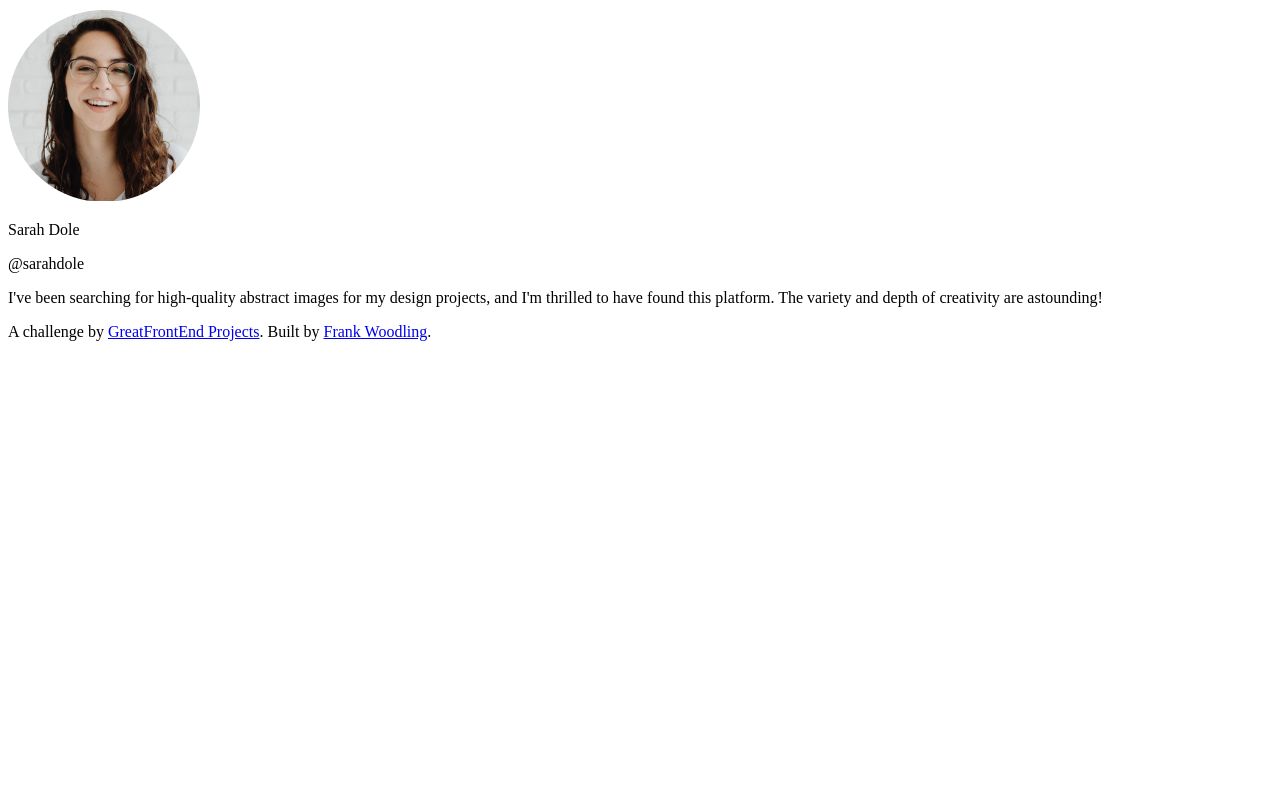
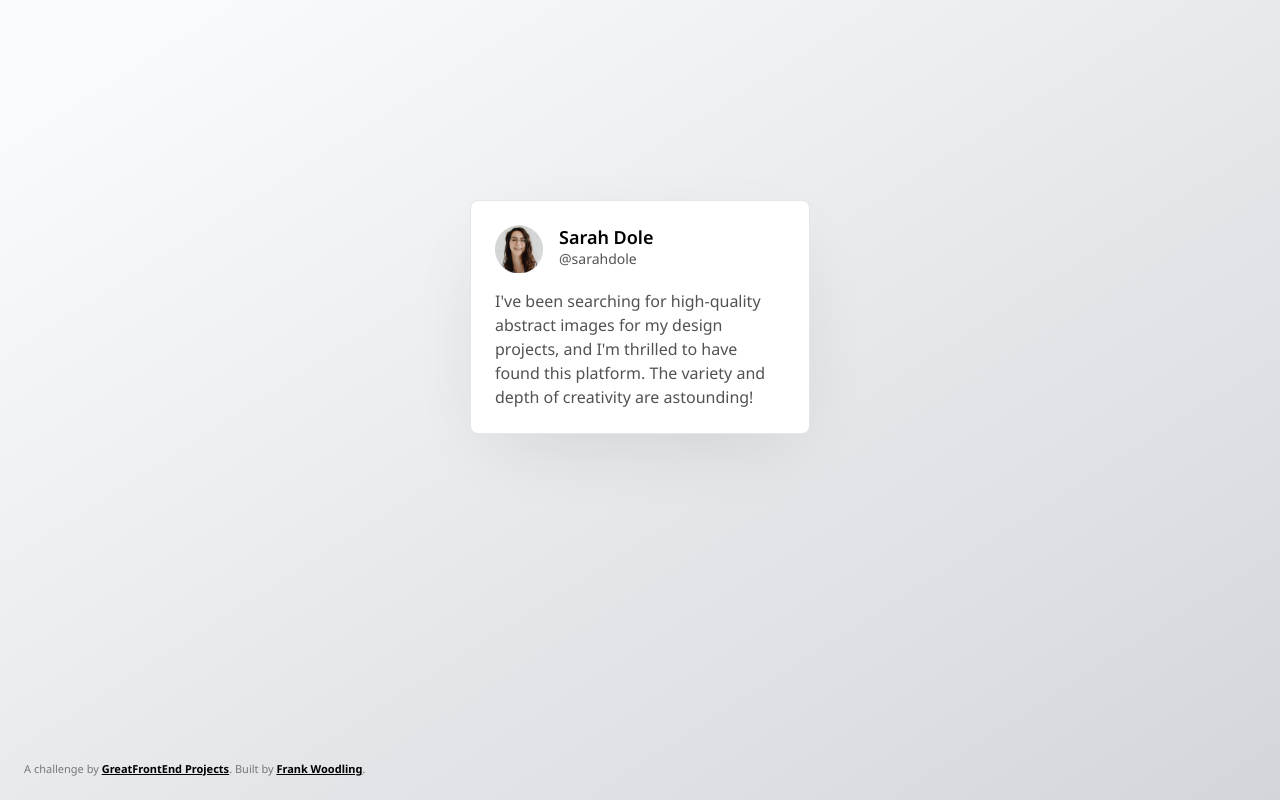
Before and after one commit to frankwoodling/greatfrontend-projects-html-css-js, a website: page src/projects/testimonial-card/index.html in a window 1280 px wide. Drawn offline with Linux system fonts and the light colour scheme; the site is published under a folder, as on GitHub Pages, so addresses that start at the root find nothing.

Commit message:
update stylesheet path to relative path

```diff
--- a/package.json
+++ b/package.json
@@ -4,7 +4,7 @@
   "description": "",
   "main": "index.js",
   "scripts": {
-    "dev": "live-server",
+    "dev": "live-server src/",
     "lint": "eslint .",
     "format": "prettier --write \"**/*.{js,css,html}\""
   },
--- a/src/projects/testimonial-card/css/style.css
+++ b/src/projects/testimonial-card/css/style.css
@@ -1,5 +1,3 @@
-/* Put any custom CSS styles here.  */
-/* Be sure to delete the <style> tag in index.html if you want to use this stylesheet. */
 body {
   font-family:
     "Noto Sans",
--- a/src/projects/testimonial-card/index.html
+++ b/src/projects/testimonial-card/index.html
@@ -10,7 +10,7 @@
       href="https://fonts.googleapis.com/css2?family=Noto+Sans:ital,wght@0,100..900;1,100..900&display=swap"
       rel="stylesheet"
     />
-    <link rel="stylesheet" href="/projects/testimonial-card/css/style.css" />
+    <link rel="stylesheet" href="css/style.css" />
     <link rel="icon" href="img/favicon.ico" sizes="any" />
   </head>
   <body>
```
